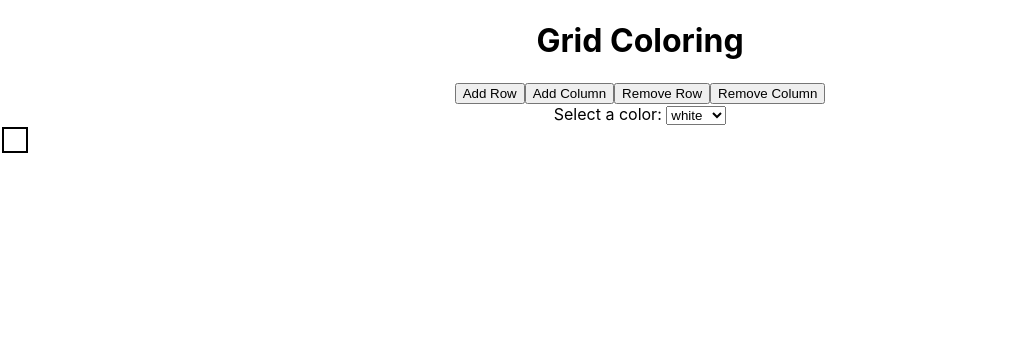
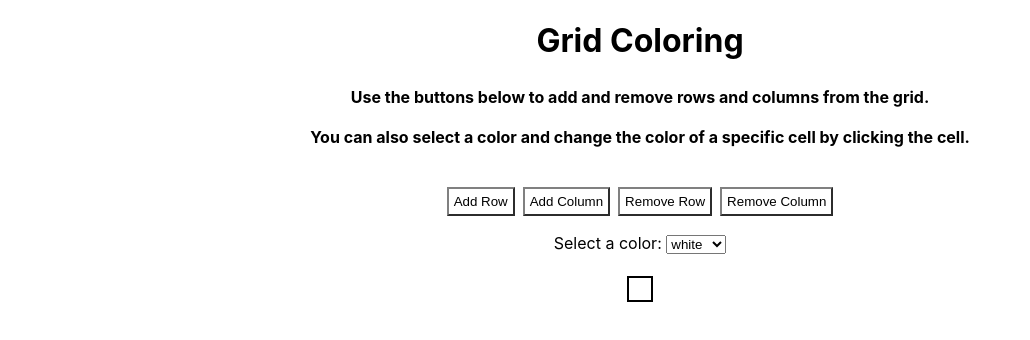
Before and after one commit to AdinaScheinfeld/TTP-Assignment-8-DOM3-React, a React (Create React App) app: page / in a window 1280 px wide. Shown: the top 340 px of the page, without its empty margins (0-1030 px from the left). Built offline with nearby package versions, Linux system fonts and the light colour scheme.

Commit message:
add stylesheets

```diff
--- a/src/App.css
+++ b/src/App.css
@@ -1,38 +1,10 @@
 .App {
-  text-align: center;
-}
-
-.App-logo {
-  height: 40vmin;
-  pointer-events: none;
-}
-
-@media (prefers-reduced-motion: no-preference) {
-  .App-logo {
-    animation: App-logo-spin infinite 20s linear;
-  }
-}
-
-.App-header {
-  background-color: #282c34;
-  min-height: 100vh;
   display: flex;
   flex-direction: column;
   align-items: center;
-  justify-content: center;
-  font-size: calc(10px + 2vmin);
-  color: white;
 }
 
-.App-link {
-  color: #61dafb;
+h4 {
+  margin: 15px;
+  margin-top: 5px;
 }
-
-@keyframes App-logo-spin {
-  from {
-    transform: rotate(0deg);
-  }
-  to {
-    transform: rotate(360deg);
-  }
-}
--- a/src/App.js
+++ b/src/App.js
@@ -1,10 +1,12 @@
 import './App.css';
-import { Table } from './components'
+import { Table } from './components';
 
 function App() {
   return (
     <div className="App">
       <h1>Grid Coloring</h1>
+      <h4>Use the buttons below to add and remove rows and columns from the grid.</h4>
+      <h4>You can also select a color and change the color of a specific cell by clicking the cell.</h4>
       <Table />
     </div>
   );
--- /dev/null
+++ b/src/components/Table.css
@@ -0,0 +1,23 @@
+.container {
+    display: flex;
+    flex-direction: column;
+    align-items: center;
+}
+
+button {
+    padding: 5px;
+    margin: 4px;
+    margin-top: 25px;
+    background-color: white;
+    border-color: gray;
+}
+
+button:hover {
+    background-color: rgb(211, 210, 218);
+    border-color: black;
+}
+
+#colors {
+    margin-top: 15px;
+    margin-bottom: 20px;
+}
--- a/src/components/Table.jsx
+++ b/src/components/Table.jsx
@@ -1,5 +1,6 @@
 import React, { Component } from 'react';
 import { TableRow } from './index';
+import './Table.css';
 
 class Table extends Component {
 
--- /dev/null
+++ b/src/components/TableCell.css
@@ -0,0 +1,5 @@
+td {
+    width: 20px;
+    height: 20px;
+    border: 2px solid black;
+}
--- a/src/components/TableCell.jsx
+++ b/src/components/TableCell.jsx
@@ -1,8 +1,9 @@
 import React from 'react';
+import './TableCell.css';
 
 const TableCell = (props) => {
     return (
-        <td style={{ width: '20px', height: '20px', border: '2px solid black' }} onClick={props.changeColor}> </td>
+        <td onClick={props.changeColor}> </td>
      );
 }
 
```
Also changed, not shown: 1 other file (tests, documents, lock files or other folders).
